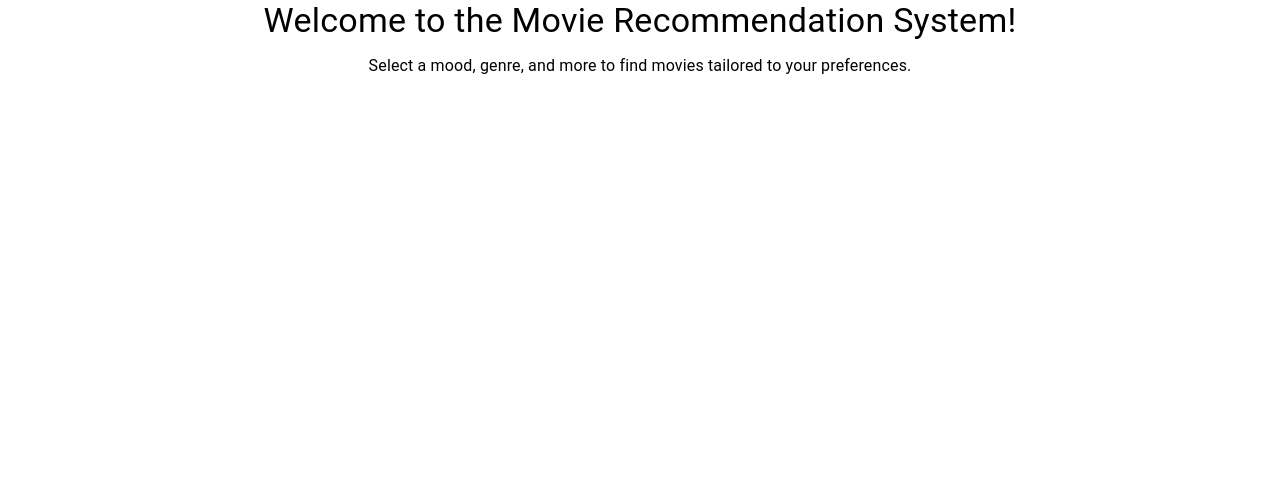
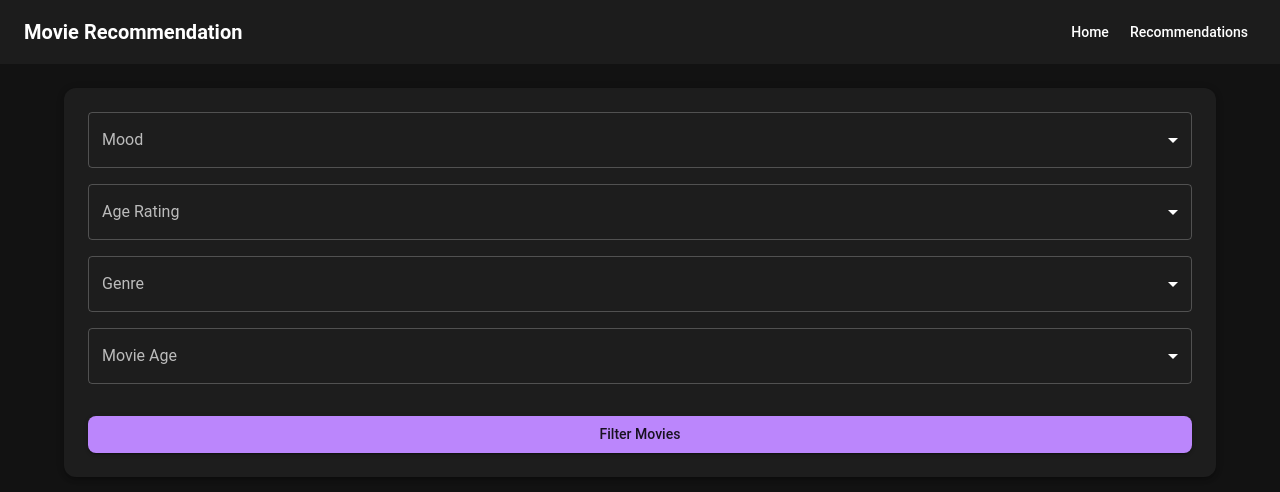
Before and after one commit to Saahil-04/Movie-Recommendor, a React (Create React App) app in the folder frontend/: page /recommendation in a window 1280 px wide. Shown: the top 492 px of the page. Built offline with nearby package versions, Linux system fonts and the light colour scheme.

Commit message:
test frontend done

```diff
--- a/frontend/package.json
+++ b/frontend/package.json
@@ -16,6 +16,7 @@
     "@types/react-dom": "^18.3.0",
     "react": "^18.3.1",
     "react-dom": "^18.3.1",
+    "react-router-dom": "^6.26.2",
     "react-scripts": "5.0.1",
     "typescript": "^4.9.5",
     "web-vitals": "^2.1.4"
--- a/frontend/src/App.tsx
+++ b/frontend/src/App.tsx
@@ -1,14 +1,21 @@
-import React from 'react';
-import logo from './logo.svg';
-import './App.css';
+import { BrowserRouter as Router, Routes, Route } from 'react-router-dom';
+import Navbar from './components/navbar';
 import Home from './pages/home';
+import Recommendation from './pages/recomendation';
+import { CssBaseline, ThemeProvider } from '@mui/material';
+import { darkTheme } from './theme';
 
-function App() {
-  return (
-    <div className="App">
-    <Home/>
-    </div>
-  );
-}
+const App = () => (
+  <ThemeProvider theme = {darkTheme}>
+    <CssBaseline/>
+  <Router>
+    <Navbar />
+    <Routes>
+      <Route path="/" element={<Home />} />
+      <Route path="/recommendation" element={<Recommendation />} />
+    </Routes>
+  </Router>
+  </ThemeProvider>
+);
 
 export default App;
--- /dev/null
+++ b/frontend/src/components/moviecard.tsx
@@ -0,0 +1,29 @@
+import { Card, CardMedia, CardContent, Typography, Rating, Box } from '@mui/material';
+
+interface MovieCardProps {
+  movie: {
+    title: string;
+    posterUrl: string;
+    rating: number;
+    genre: string;
+  };
+}
+
+const MovieCard: React.FC<MovieCardProps> = ({ movie }) => (
+  <Card sx={{ maxWidth: 345, backgroundColor: 'background.paper', borderRadius: 3, boxShadow: 3 }}>
+    <CardMedia component="img" height="400" image={movie.posterUrl} alt={movie.title} />
+    <CardContent>
+      <Typography variant="h6" sx={{ fontWeight: 'bold', color: 'primary.main' }}>
+        {movie.title}
+      </Typography>
+      <Box display="flex" justifyContent="space-between" alignItems="center">
+        <Rating value={movie.rating / 2} readOnly />
+        <Typography variant="body2" sx={{ color: 'secondary.main' }}>
+          {movie.genre}
+        </Typography>
+      </Box>
+    </CardContent>
+  </Card>
+);
+
+export default MovieCard;
--- /dev/null
+++ b/frontend/src/components/moviefilters.tsx
@@ -0,0 +1,108 @@
+import { Box, FormControl, InputLabel, Select, MenuItem, Button } from '@mui/material';
+import InsertEmoticonIcon from '@mui/icons-material/InsertEmoticon';
+import SentimentSatisfiedAltIcon from '@mui/icons-material/SentimentSatisfiedAlt';
+import FavoriteBorderIcon from '@mui/icons-material/FavoriteBorder';
+import { useState } from 'react';
+
+interface FilterProps {
+  onFilter: (filters: any) => void;
+}
+
+const MovieFilters: React.FC<FilterProps> = ({ onFilter }) => {
+  const [mood, setMood] = useState('');
+  const [ageRating, setAgeRating] = useState('');
+  const [genre, setGenre] = useState('');
+  const [movieAge, setMovieAge] = useState('');
+
+  const handleFilter = () => {
+    onFilter({ mood, ageRating, genre, movieAge });
+  };
+
+
+  return (
+    <Box
+      sx={{
+        display: 'flex',
+        flexDirection: 'column',
+        gap: 2,
+        backgroundColor: 'background.paper',
+        padding: 3,
+        borderRadius: 3,
+        boxShadow: 3,
+        marginTop: 3,
+        marginBottom: 4,
+      }}
+    >
+      <FormControl fullWidth>
+        <InputLabel>Mood</InputLabel>
+        <Select value={mood}
+          onChange={(e) => {
+            setMood(e.target.value);
+            console.log(mood)
+          }}
+          // renderValue={(selected) => (
+          //   <Box display="flex" alignItems="center">
+          //     {selected === 'happy' && <InsertEmoticonIcon style={{ marginRight: 8 }} />}
+          //     {selected === 'happy' && 'Happy'}
+          //     {selected === 'exciting' && 'Exciting'}
+          //     {selected === 'romantic' && 'Romantic'}
+          //   </Box>
+          // )}
+          >
+          <MenuItem value="happy">
+            <Box display="flex" alignItems="center">
+              <SentimentSatisfiedAltIcon style={{ marginRight: 8 }} />
+              Happy
+            </Box>
+          </MenuItem>
+          <MenuItem value="exciting">
+            <Box display="flex" alignItems="center">
+              <InsertEmoticonIcon style={{ marginRight: 8 }} />
+              Excited
+            </Box></MenuItem>
+          <MenuItem value="romantic">
+            <Box display="flex" alignItems="center">
+              <FavoriteBorderIcon style={{ marginRight: 8 }} />
+              Romantic
+            </Box>
+          </MenuItem>
+        </Select>
+      </FormControl>
+
+      <FormControl fullWidth>
+        <InputLabel>Age Rating</InputLabel>
+        <Select value={ageRating} onChange={(e) => setAgeRating(e.target.value)}>
+          <MenuItem value="PG">PG</MenuItem>
+          <MenuItem value="PG-13">PG-13</MenuItem>
+          <MenuItem value="R">R</MenuItem>
+        </Select>
+      </FormControl>
+
+      <FormControl fullWidth>
+        <InputLabel>Genre</InputLabel>
+        <Select value={genre} onChange={(e) => setGenre(e.target.value)}>
+          <MenuItem value="action">Action</MenuItem>
+          <MenuItem value="comedy">Comedy</MenuItem>
+          <MenuItem value="drama">Drama</MenuItem>
+        </Select>
+      </FormControl>
+
+      <FormControl fullWidth>
+        <InputLabel>Movie Age</InputLabel>
+        <Select value={movieAge} onChange={(e) => setMovieAge(e.target.value)}>
+          <MenuItem value="new">New (Last 5 years)</MenuItem>
+          <MenuItem value="classic">Classic (Over 5 years)</MenuItem>
+        </Select>
+      </FormControl>
+
+      <Button variant="contained" fullWidth onClick={handleFilter} sx={{ marginTop: 2 }}>
+        Filter Movies
+      </Button>
+    </Box>
+  );
+};
+
+export default MovieFilters;
+function useEffect(arg0: () => void, arg1: string[]) {
+  throw new Error('Function not implemented.');
+}
--- /dev/null
+++ b/frontend/src/components/navbar.tsx
@@ -0,0 +1,20 @@
+import { AppBar, Toolbar, Typography, Button } from '@mui/material';
+import { Link } from 'react-router-dom';
+
+const Navbar = () => (
+  <AppBar position="static" elevation={0} sx={{ backgroundColor: '#1c1c1c' }}>
+    <Toolbar>
+      <Typography variant="h6" sx={{ flexGrow: 1, fontWeight: 'bold' }}>
+        Movie Recommendation
+      </Typography>
+      <Button color="inherit" component={Link} to="/">
+        Home
+      </Button>
+      <Button color="inherit" component={Link} to="/recommendation">
+        Recommendations
+      </Button>
+    </Toolbar>
+  </AppBar>
+);
+
+export default Navbar;
--- /dev/null
+++ b/frontend/src/pages/recomendation.tsx
@@ -0,0 +1,40 @@
+import { useState } from 'react';
+import { Container, Grid } from '@mui/material';
+import MovieFilters from '../components/moviefilters';
+import MovieCard from '../components/moviecard';
+
+interface Movie {
+    title: string;
+    posterUrl: string;
+    rating: number;
+    genre: string;
+  }
+
+const Recommendation = () => {
+  const [filteredMovies, setFilteredMovies] = useState<Movie[]>([]);
+
+  const handleFilter = (filters: any) => {
+    // Implement logic to fetch movies and apply filters.
+    const movies = [
+      { title: 'Inception', posterUrl: 'https://image.tmdb.org/t/p/w500/qmDpIHrmpJINaRKAfWQfftjCdyi.jpg', rating: 8.8, genre: 'Action' },
+      // More movies...
+    ];
+    const filtered = movies.filter(movie => movie.genre.toLowerCase() === filters.genre.toLowerCase());
+    setFilteredMovies(filtered);
+  };
+
+  return (
+    <Container>
+      <MovieFilters onFilter={handleFilter} />
+      <Grid container spacing={2}>
+        {filteredMovies.map((movie, index) => (
+          <Grid item xs={12} sm={6} md={4} key={index}>
+            <MovieCard movie={movie} />
+          </Grid>
+        ))}
+      </Grid>
+    </Container>
+  );
+};
+
+export default Recommendation;
--- /dev/null
+++ b/frontend/src/theme.ts
@@ -0,0 +1,30 @@
+import { createTheme } from '@mui/material/styles';
+
+export const darkTheme = createTheme({
+  palette: {
+    mode: 'dark',
+    primary: {
+      main: '#bb86fc', // A soft purple
+    },
+    secondary: {
+      main: '#03dac6', // Teal color for accents
+    },
+    background: {
+      default: '#121212', // Dark background
+      paper: '#1d1d1d', // Slightly lighter for cards
+    },
+  },
+  typography: {
+    fontFamily: 'Roboto, sans-serif',
+  },
+  components: {
+    MuiButton: {
+      styleOverrides: {
+        root: {
+          textTransform: 'none',
+          borderRadius: '8px', // Rounded corners for buttons
+        },
+      },
+    },
+  },
+});
```
Also changed, not shown: 1 other file (tests, documents, lock files or other folders).
